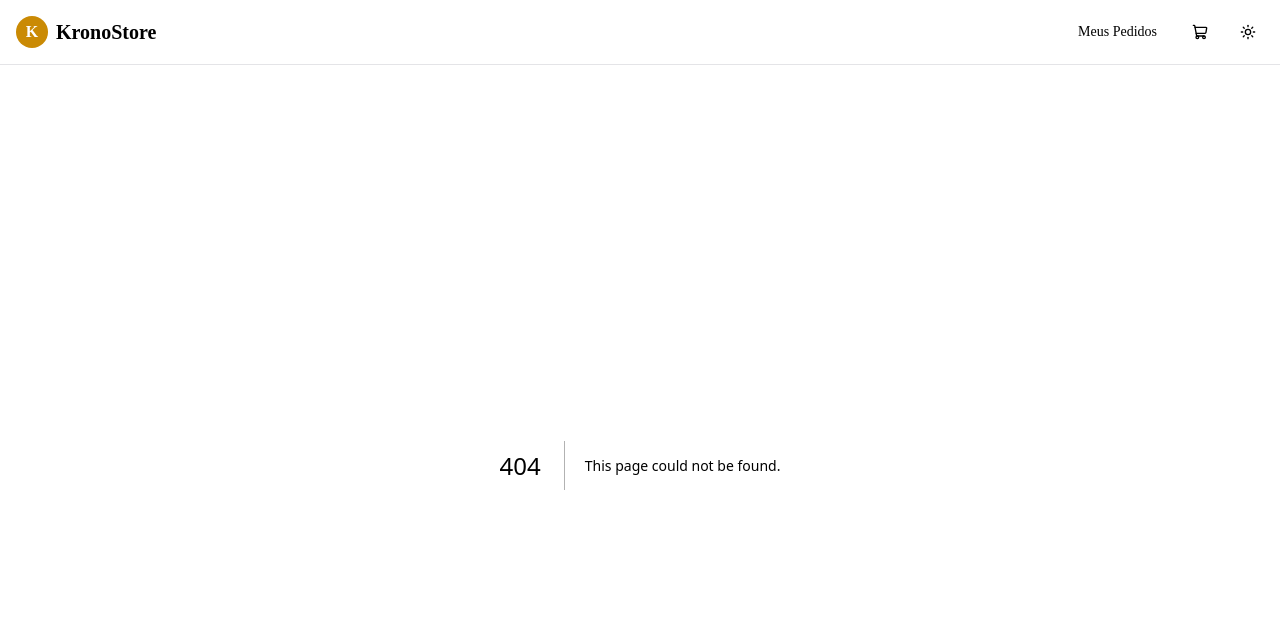
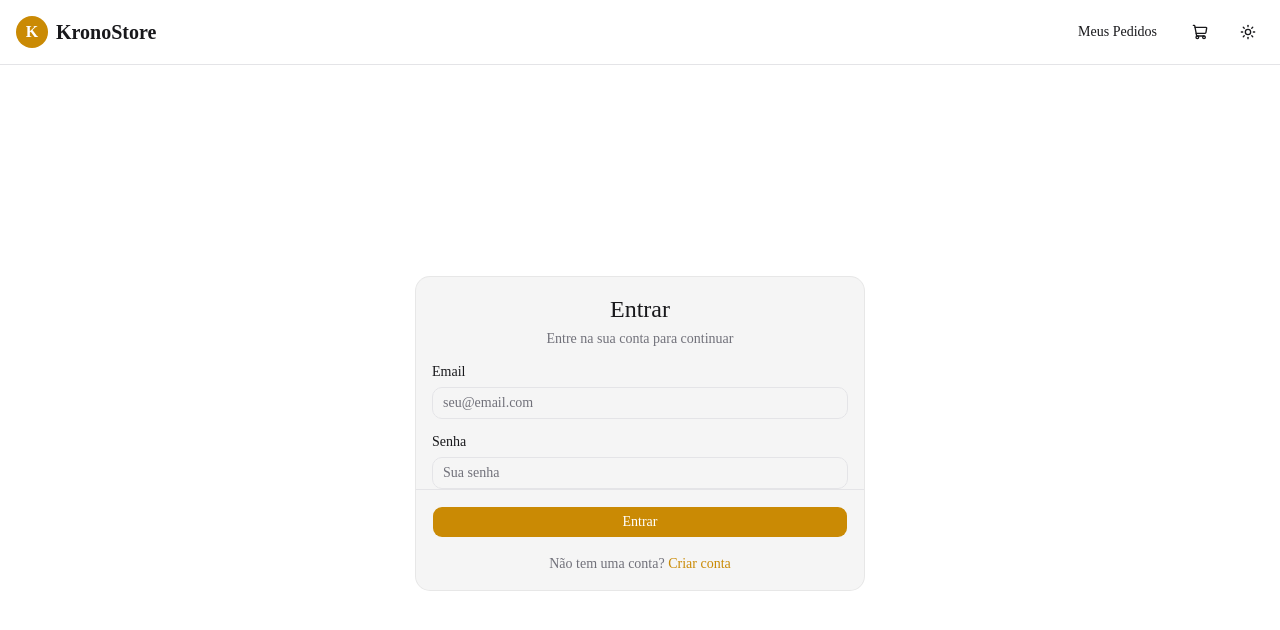
Before and after one commit to Gui-dev/e-commerce, a Next.js app in the folder apps/web/: page /login in a window 1280 px wide. Before the commit this address had no page. Shown: the top 630 px of the page. Built offline with nearby package versions, Linux system fonts and the light colour scheme; no server answers.

Commit message:
feat(web): add login and register pages

```diff
--- /dev/null
+++ b/apps/web/src/app/login/page.tsx
@@ -0,0 +1,88 @@
+"use client";
+
+import Link from "next/link";
+import { useRouter } from "next/navigation";
+import { useState } from "react";
+import { useAuthStore } from "@/stores/auth-store";
+import { Button } from "@/components/ui/button";
+import { Card, CardContent, CardDescription, CardFooter, CardHeader, CardTitle } from "@/components/ui/card";
+import { Input } from "@/components/ui/input";
+import { Label } from "@/components/ui/label";
+
+export default function LoginPage() {
+  const router = useRouter();
+  const login = useAuthStore((s) => s.login);
+  const [email, setEmail] = useState("");
+  const [password, setPassword] = useState("");
+  const [error, setError] = useState<string | null>(null);
+  const [loading, setLoading] = useState(false);
+
+  async function handleSubmit(e: React.FormEvent) {
+    e.preventDefault();
+    setError(null);
+    setLoading(true);
+
+    try {
+      await login(email, password);
+      router.push("/");
+    } catch (err) {
+      const message = err instanceof Error ? err.message : "Erro ao fazer login";
+      setError(message);
+    } finally {
+      setLoading(false);
+    }
+  }
+
+  return (
+    <div className="flex min-h-[calc(100vh-4rem)] items-center justify-center px-4">
+      <Card className="w-full max-w-md">
+        <CardHeader className="text-center">
+          <CardTitle className="text-2xl">Entrar</CardTitle>
+          <CardDescription>Entre na sua conta para continuar</CardDescription>
+        </CardHeader>
+        <form onSubmit={handleSubmit}>
+          <CardContent className="flex flex-col gap-4">
+            {error && (
+              <div className="rounded-lg bg-destructive/10 p-3 text-sm text-destructive">
+                {error}
+              </div>
+            )}
+            <div className="flex flex-col gap-2">
+              <Label htmlFor="email">Email</Label>
+              <Input
+                id="email"
+                type="email"
+                placeholder="seu@email.com"
+                value={email}
+                onChange={(e) => setEmail(e.target.value)}
+                required
+              />
+            </div>
+            <div className="flex flex-col gap-2">
+              <Label htmlFor="password">Senha</Label>
+              <Input
+                id="password"
+                type="password"
+                placeholder="Sua senha"
+                value={password}
+                onChange={(e) => setPassword(e.target.value)}
+                required
+              />
+            </div>
+          </CardContent>
+          <CardFooter className="flex flex-col gap-4">
+            <Button type="submit" className="w-full" disabled={loading}>
+              {loading ? "Entrando..." : "Entrar"}
+            </Button>
+            <p className="text-sm text-muted-foreground">
+              Não tem uma conta?{" "}
+              <Link href="/register" className="text-primary underline-offset-4 hover:underline">
+                Criar conta
+              </Link>
+            </p>
+          </CardFooter>
+        </form>
+      </Card>
+    </div>
+  );
+}
--- /dev/null
+++ b/apps/web/src/app/register/page.tsx
@@ -0,0 +1,100 @@
+"use client";
+
+import Link from "next/link";
+import { useRouter } from "next/navigation";
+import { useState } from "react";
+import { useAuthStore } from "@/stores/auth-store";
+import { Button } from "@/components/ui/button";
+import { Card, CardContent, CardDescription, CardFooter, CardHeader, CardTitle } from "@/components/ui/card";
+import { Input } from "@/components/ui/input";
+import { Label } from "@/components/ui/label";
+
+export default function RegisterPage() {
+  const router = useRouter();
+  const register = useAuthStore((s) => s.register);
+  const [name, setName] = useState("");
+  const [email, setEmail] = useState("");
+  const [password, setPassword] = useState("");
+  const [error, setError] = useState<string | null>(null);
+  const [loading, setLoading] = useState(false);
+
+  async function handleSubmit(e: React.FormEvent) {
+    e.preventDefault();
+    setError(null);
+    setLoading(true);
+
+    try {
+      await register(name, email, password);
+      router.push("/");
+    } catch (err) {
+      const message = err instanceof Error ? err.message : "Erro ao criar conta";
+      setError(message);
+    } finally {
+      setLoading(false);
+    }
+  }
+
+  return (
+    <div className="flex min-h-[calc(100vh-4rem)] items-center justify-center px-4">
+      <Card className="w-full max-w-md">
+        <CardHeader className="text-center">
+          <CardTitle className="text-2xl">Criar Conta</CardTitle>
+          <CardDescription>Preencha seus dados para se cadastrar</CardDescription>
+        </CardHeader>
+        <form onSubmit={handleSubmit}>
+          <CardContent className="flex flex-col gap-4">
+            {error && (
+              <div className="rounded-lg bg-destructive/10 p-3 text-sm text-destructive">
+                {error}
+              </div>
+            )}
+            <div className="flex flex-col gap-2">
+              <Label htmlFor="name">Nome</Label>
+              <Input
+                id="name"
+                type="text"
+                placeholder="Seu nome"
+                value={name}
+                onChange={(e) => setName(e.target.value)}
+                required
+              />
+            </div>
+            <div className="flex flex-col gap-2">
+              <Label htmlFor="email">Email</Label>
+              <Input
+                id="email"
+                type="email"
+                placeholder="seu@email.com"
+                value={email}
+                onChange={(e) => setEmail(e.target.value)}
+                required
+              />
+            </div>
+            <div className="flex flex-col gap-2">
+              <Label htmlFor="password">Senha</Label>
+              <Input
+                id="password"
+                type="password"
+                placeholder="Crie uma senha"
+                value={password}
+                onChange={(e) => setPassword(e.target.value)}
+                required
+              />
+            </div>
+          </CardContent>
+          <CardFooter className="flex flex-col gap-4">
+            <Button type="submit" className="w-full" disabled={loading}>
+              {loading ? "Criando conta..." : "Criar Conta"}
+            </Button>
+            <p className="text-sm text-muted-foreground">
+              Já tem uma conta?{" "}
+              <Link href="/login" className="text-primary underline-offset-4 hover:underline">
+                Entrar
+              </Link>
+            </p>
+          </CardFooter>
+        </form>
+      </Card>
+    </div>
+  );
+}
```
